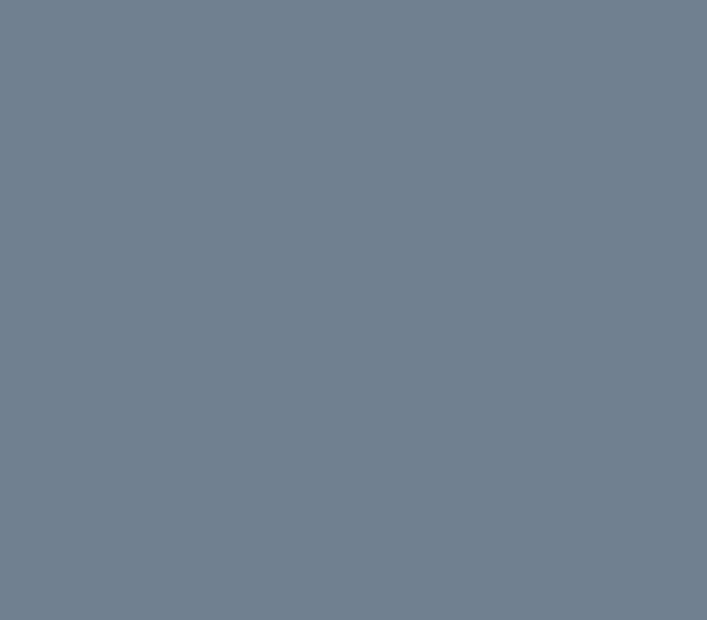
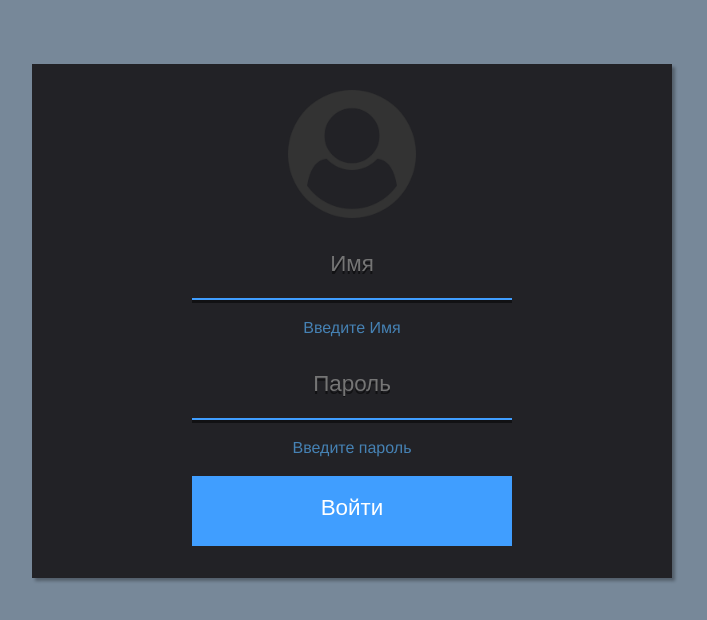
Before and after one commit to river-soft/snakepit-server, a Vue app in the folder front/: page /#/login in a window 1280 px wide. Shown: the top 620 px of the page, without its empty margins (288-995 px from the left). Built offline with nearby package versions, Linux system fonts and the light colour scheme.

Commit message:
last version sd

```diff
--- a/front/src/App.vue
+++ b/front/src/App.vue
@@ -19,7 +19,7 @@ export default {
 <style>
 
   body{
-    background-color: #708090;
+    background-color:#778899;
   }
 #app {
   position: relative;
--- a/front/src/components/Arena/index.vue
+++ b/front/src/components/Arena/index.vue
@@ -79,13 +79,17 @@
         width:auto;
         height:10px;
         position:absolute;
-        z-index:99;
+        z-index:105;
         text-align: center;
         font-size: 10px;
-        top:25px;
+        top:20px;
         border-bottom: 1px solid #4682B4;
         color:white;
-        margin-left:-1%;
+        margin-left:-1.75%;
         padding-bottom:3px;
     }
+    .arena-container{
+       width:70%;
+        margin:0% 15% auto;
+    }
 </style>
--- a/front/src/components/Singin.vue
+++ b/front/src/components/Login.vue
@@ -1,6 +1,5 @@
 <template>
-    <div id="form-sing">
-        <h1>Зайдите <br> чтобы начать играть</h1>
+    <div id="form-reg">
         <form action="">
             <img src="../assets/user.png">
             <input type="text" placeholder="Имя" v-model="user.username">
@@ -10,7 +9,7 @@
             <input type="password" placeholder="Пароль" v-model="user.password">
             <span class="error"  v-if="!passIsValid">Введите пароль</span>
             <span class="error"  v-else="passIsValid"></span>
-            <router-link class="link-to-arena" to="/arena"><button :disabled="!formIsValid"  @click="addToAPI">Вход</button></router-link>
+           <button :disabled="!formIsValid"  @click="login">Войти</button>
         </form>
     </div>
 </template>
@@ -19,11 +18,10 @@
     import axios from 'axios'
     import swal from 'sweetalert'
     export default {
-        name: "form-sing",
+        name: "login",
         data(){
             return {
                 user: {username: '', password: ''},
-                isButtonDisabled: true,
                 error: ''
 
             }
@@ -37,10 +35,10 @@
             },
             formIsValid(){
                 return this.nameIsValid && this.passIsValid
-            }
+            },
 
         },methods:{
-            addToAPI() {
+            login() {
                 let newuser = {
                     username: this.user.username,
                     password: this.user.password
@@ -49,17 +47,18 @@
 
                 if(this.formIsValid) {
                     this.error = '';
-                    axios.post('/api/users', {
+                    axios.post('localhost:8080/login', {
                         username: this.user.username,
                         passwordHash: this.user.password
-                                            })
+                    })
                         .then((response) => {
                             console.log(response);
-                            // this.$router('/arena');
+                            let accessToken = response.data.auth;
+                            alert(accessToken);
+                            this.$router('/arena');
                         }).catch((e)  => {
-                        this.error = 'Имя занято';
-
-                        //  console.log(e)
+                            console.log(e);
+                            alert(22)
                     })
                 }
             }
@@ -87,7 +86,7 @@
         border-right:4px solid #4682B4;
     }
 
-    #form-sing{
+    #form-reg{
         width:100%;
         height:auto;
         position: relative;
--- a/front/src/components/Registration.vue
+++ b/front/src/components/Registration.vue
@@ -10,7 +10,7 @@
             <input type="password" placeholder="Пароль" v-model="user.password">
             <span class="error"  v-if="!passIsValid">Введите пароль</span>
             <span class="error"  v-else="passIsValid"></span>
-            <router-link class="link-to-arena" to="/arena"><button :disabled="!formIsValid"  @click="addToAPI">Зарегистрироваться</button></router-link>
+            <router-link class="link-to-arena" to="/arena"><button :disabled="!formIsValid"  @click="registration">Зарегистрироваться</button></router-link>
         </form>
     </div>
 </template>
@@ -40,7 +40,7 @@ import swal from 'sweetalert'
              }
 
             },methods:{
-            addToAPI() {
+            registration() {
                 let newuser = {
                     username: this.user.username,
                     password: this.user.password
@@ -59,7 +59,7 @@ import swal from 'sweetalert'
                         }).catch((e)  => {
                             this.error = 'Имя занято';
                         // swal('Ты не уникален');
-                      //  console.log(e)
+                      console.log(e)
                     })
                   }
                 }
--- a/front/src/components/router/index.js
+++ b/front/src/components/router/index.js
@@ -4,7 +4,7 @@ import Registration from "../Registration";
 import GameMapView from "../GameMapView";
 import Homepage from "../Homepage";
 import ArenaPage from '../../views/ArenaPage';
-import Singin from '../Singin';
+import Login from "../Login";
 
 
 Vue.use(Vuerouter);
@@ -28,8 +28,8 @@ export default new Vuerouter({
             component: ArenaPage
         },
         {
-            path: '/singin',
-            component: Singin
+            path: '/login',
+            component: Login
         }
     ]
 });
--- a/front/src/views/ArenaPage/index.vue
+++ b/front/src/views/ArenaPage/index.vue
@@ -52,11 +52,10 @@
 
     .data-container{
         width:15%;
-        height:auto;
         color:#4682B4;
         position: absolute;
         display:block;
-        right:1%;
+        left:1%;
         top:2%;
     }
     ul{
@@ -64,12 +63,14 @@
     }
     .data-container li{
         width:100%;
-        background-color: #222226;
+        background-color:transparent;
+        border: 1px solid white;
         box-shadow: 2px 2px 2px rgba(0,0,0,0.3);
-        padding-bottom: 2%;
+        padding-bottom: 4%;
         padding-top: 2%;
         margin:3% auto;
         font-size: 1.3em;
         height:auto;
+        color:white;
     }
 </style>
```
Also changed, not shown: 2 other files (tests, documents, lock files or other folders).
